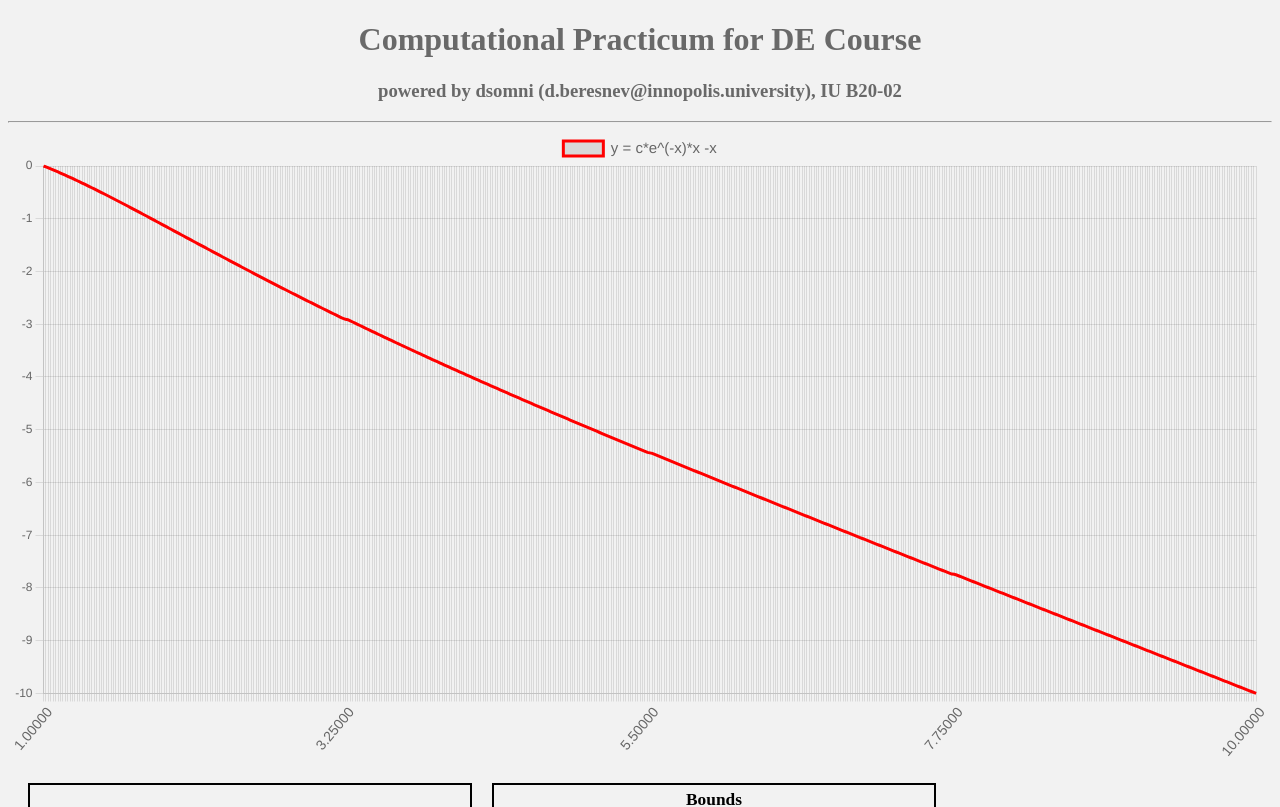
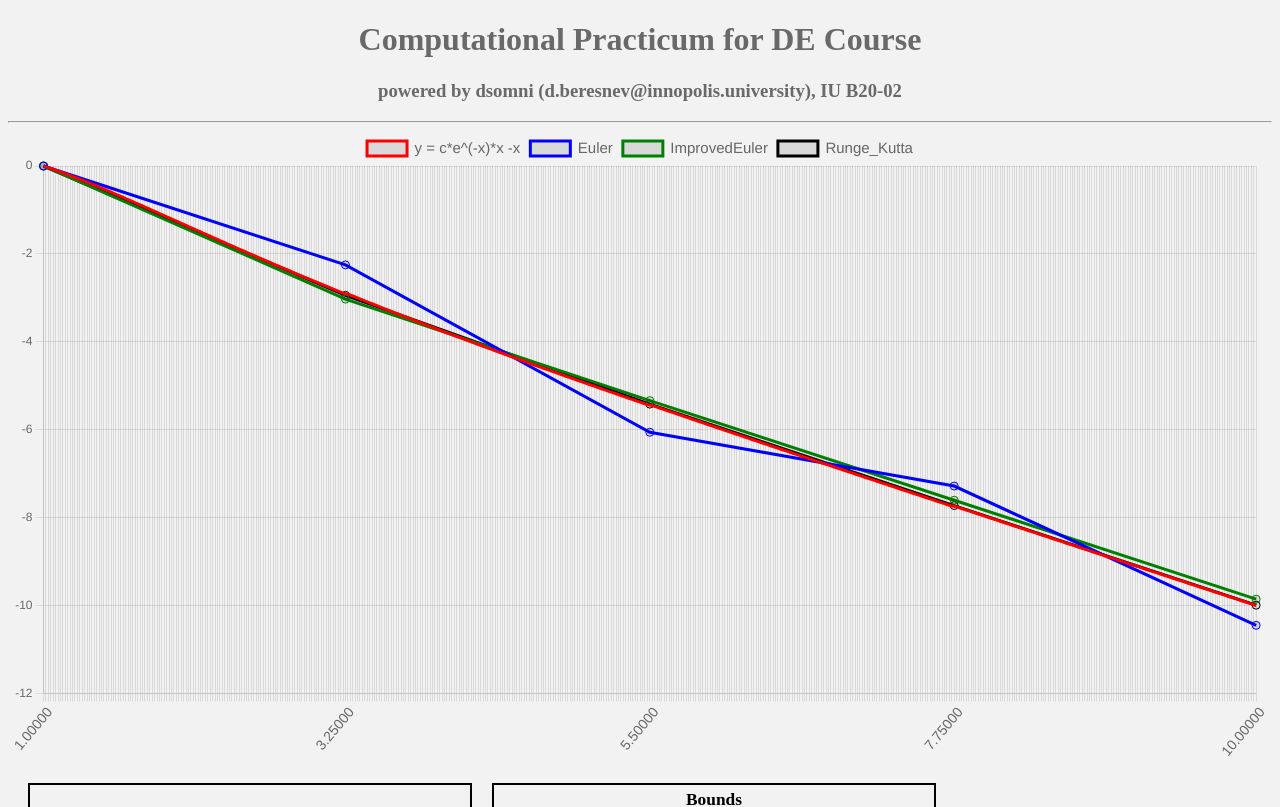
Before and after one commit to dsomni/de-practice, a React (Create React App) app: page / in a window 1280 px wide. Shown: the top 807 px of the page. Built offline with nearby package versions, Linux system fonts and the light colour scheme.

Commit message:
Finish [first page]

```diff
--- a/src/classes/ApproximateFunction.tsx
+++ b/src/classes/ApproximateFunction.tsx
@@ -1,19 +1,15 @@
-import { Generator } from "./Generator";
-
 export class ApproximateFunction {
-    private func_to_approx: (x: number, y: number) => number; //f(x,y)
     private gen_function: (x: number, y: number, stepSize: number) => number;
     private label: string;
     private colour: string;
     public isSmooth: boolean = false;
 
     private data: number[] = [];
-    private generator = new Generator();
 
-    constructor(func_to_approx: (x: number, y: number) => number,
+    constructor(
         gen_function: (x: number, y: number, stepSize: number) => number,
         label: string, colour: string) {
-        this.func_to_approx = func_to_approx;
+
         this.gen_function = gen_function;
         this.label = label;
         this.colour = colour;
@@ -65,6 +61,9 @@ export class ApproximateFunction {
             return [];
         }
         const stepSize: number = range[1] - range[0];
+        if (stepSize<= 0){
+            return [];
+        }
         var x = range[0];
         var y = y0;
         data.push({
@@ -73,9 +72,10 @@ export class ApproximateFunction {
         })
 
         for (let i = 1; i < range.length; i++) {
+            y = this.gen_function(range[i-1], y, stepSize);
             data.push({
-                x: x.toFixed(5),
-                y: this.gen_function(range[i], y, stepSize)
+                x: range[i].toFixed(5),
+                y: y
             })
         }
 
@@ -84,7 +84,7 @@ export class ApproximateFunction {
             borderColor: this.colour,
             data: data,
             fill: false,
-            pointRadius: 3,
+            pointRadius: 4,
             spanGaps: true
         };
     }
--- a/src/classes/Generator.tsx
+++ b/src/classes/Generator.tsx
@@ -19,9 +19,9 @@ export class Generator {
             next += stepSize;
             stepsNumber -= 1;
         }
-        if (!range.includes(finish)) {
-            range.push(finish);
-        }
+        // if (!range.includes(parseFloat(finish.toFixed(5)))) {
+        //     range.push(finish);
+        // }
         return range;
     }
 
@@ -40,9 +40,9 @@ export class Generator {
             next += stepSize;
             stepsNumber -= 1;
         }
-        if (!smoothRange.includes(finish)) {
-            smoothRange.push(finish);
-        }
+        // if (!smoothRange.includes(parseFloat(finish.toFixed(5)))) {
+        //     smoothRange.push(finish);
+        // }
 
         const smoothStepSize: number = (finish - start) / (smoothStepsNumber - 1);
         next = start;
--- a/src/components/LineChart.tsx
+++ b/src/components/LineChart.tsx
@@ -6,6 +6,7 @@ import ComputationalBoundsNav from './ComputationalBoundsNav';
 import InitialValueNav from './InitialValueNav';
 import { SmoothFunction } from '../classes/SmoothFunction';
 import { Generator } from '../classes/Generator';
+import { ApproximateFunction } from '../classes/ApproximateFunction';
 
 
 const ChartWrapper = styled.div`
@@ -29,7 +30,6 @@ function genData(lowerBound: number, upperBound: number, stepNumber: number, y0:
         if (func.isSmooth) datasets.push(func.genDataRange(smoothRange, y0))
         else datasets.push(func.genDataRange(range, y0));
     });
-    console.log(datasets[0].data)
     return { labels: [], datasets: datasets };
 }
 
@@ -45,13 +45,51 @@ var actualFunction = new SmoothFunction(
             return 0
         }
         var c = Math.pow(Math.E, x0) * (y0 + x0) / x0;
-        console.log(c)
         return c * Math.pow(Math.E, x * (-1)) * x - x;
     },
     "y = c*e^(-x)*x -x",
     "red");
 
-var funcs = [actualFunction];
+const f = (x: number, y: number) => { return y / x - y - x };
+
+var Euler = new ApproximateFunction(
+    (x: number, y: number, h: number) => {
+        if (x === 0) {
+            return 0
+        }
+        return y + h * f(x, y);
+    },
+    "Euler",
+    "blue");
+
+
+var ImprovedEuler = new ApproximateFunction(
+    (x: number, y: number, h: number) => {
+        if (x === 0) {
+            return 0
+        }
+        const k1 = h * f(x, y);
+        const k2 = h * f(x + h, y + k1);
+        return y + (k1 + k2) / 2;
+    },
+    "ImprovedEuler",
+    "green");
+
+var Runge_Kutta = new ApproximateFunction(
+    (x: number, y: number, h: number) => {
+        if (x === 0) {
+            return 0
+        }
+        const k1 = h * f(x, y);
+        const k2 = h * f(x + h / 2, y + k1 / 2);
+        const k3 = h * f(x + h / 2, y + k2 / 2);
+        const k4 = h * f(x + h, y + k3);
+        return y + (k1 + 2 * k2 + 2 * k3 + k4) / 6;
+    },
+    "Runge_Kutta",
+    "black");
+
+var funcs = [actualFunction, Euler, ImprovedEuler, Runge_Kutta];
 
 const LineChart: React.FunctionComponent = () => {
 
@@ -83,18 +121,30 @@ const LineChart: React.FunctionComponent = () => {
     // Lower Computational Bound
     const [lowerBound, setLowerBound] = useState(1);
     const lowerBoundChanged = (e: any) => {
+        if (e.target.value){
             const val = max(-400000000, parseFloat(e.target.value));
             setLowerBound(val);
             if (upperBound < val) upperBoundChanged({ target: { value: val } });
             setData(genData(val, upperBound, stepNumber, initialValue))
+        }else{
+            setLowerBound(0);
+            if (upperBound < 0) upperBoundChanged({ target: { value: 0 } });
+            setData(genData(0, upperBound, stepNumber, initialValue))
+        }
     }
     // Upper Computational Bound
     const [upperBound, setUpperBound] = useState(10);
     const upperBoundChanged = (e: any) => {
+        if (e.target.value){
             const val = min(400000000, parseFloat(e.target.value));
             setUpperBound(val);
             if (lowerBound > val) lowerBoundChanged({ target: { value: val } });
             setData(genData(lowerBound, val, stepNumber, initialValue));
+        }else{
+            setUpperBound(0);
+            if (lowerBound > 0) lowerBoundChanged({ target: { value: 0 } });
+            setData(genData(lowerBound, 0, stepNumber, initialValue));
+        }
     }
 
     /* Initial Value & Co */
```
Lines whose indentation alone changed are shown as unchanged.
